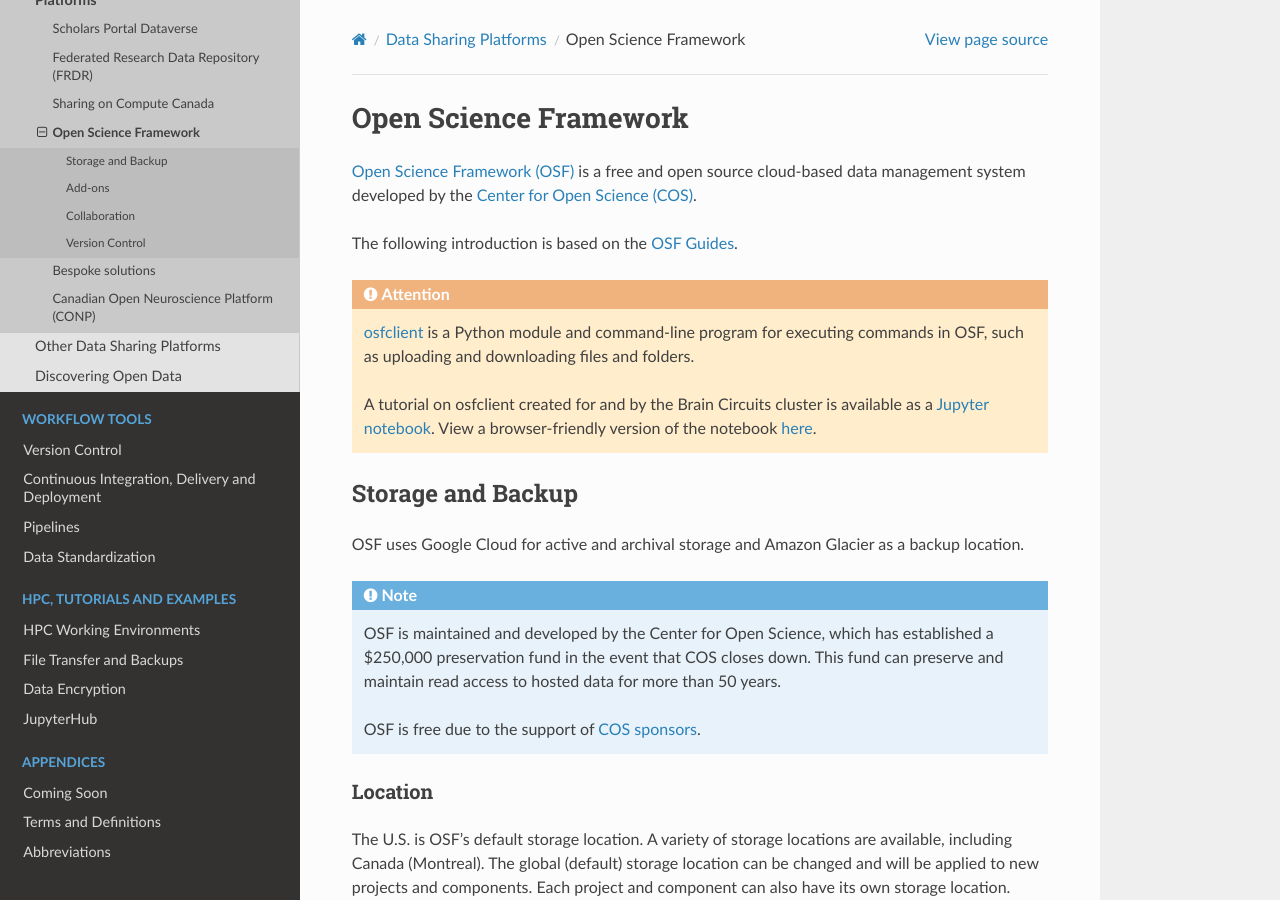
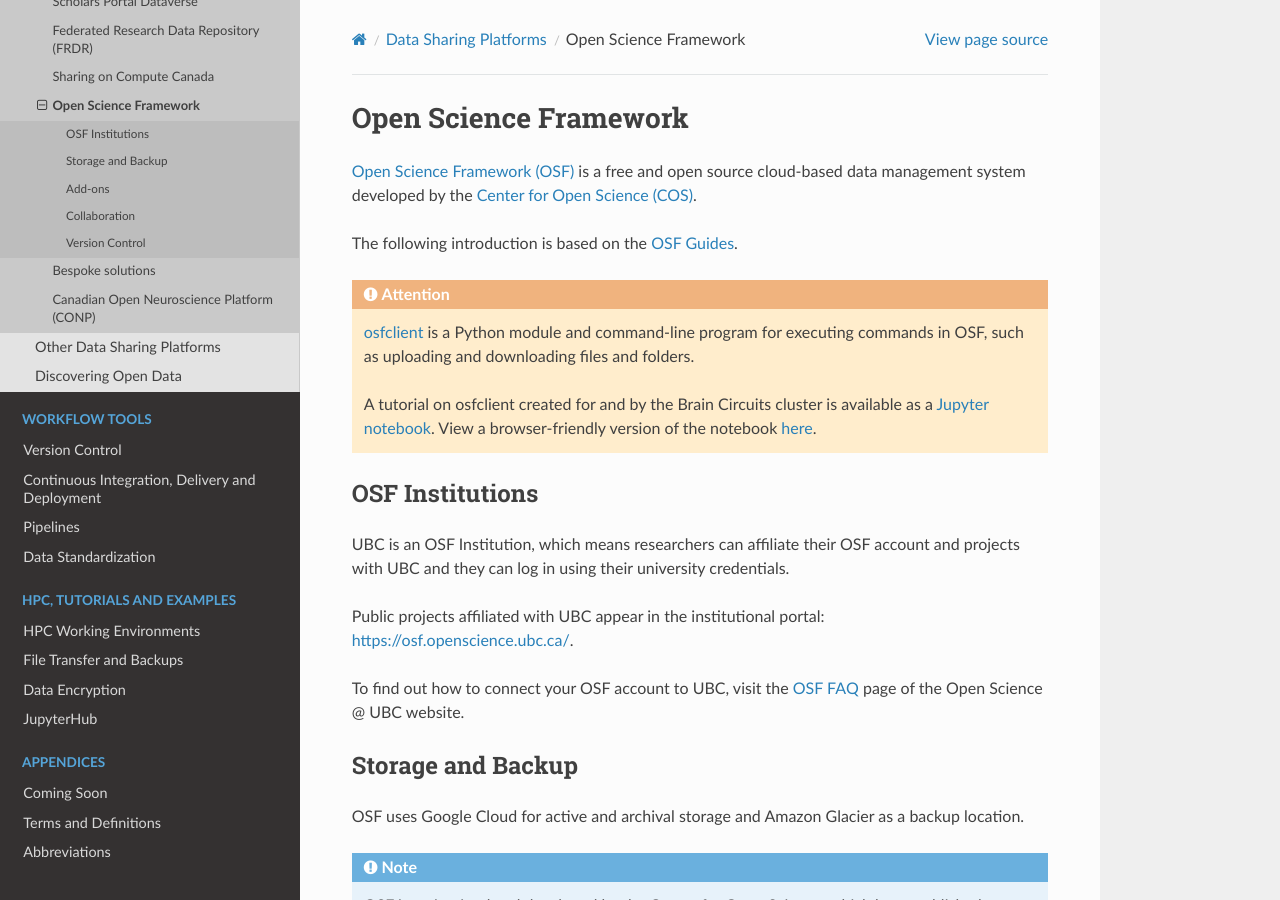
Before and after one commit to ubcbraincircuits/whitepaper, a Sphinx documentation site: the page built from source/data_sharing/open_science_framework.rst, in a window 1280 px wide and 900 px high. Built offline with Sphinx 7.4.7 and the Read the Docs theme 2.0.0, drawn with Linux system fonts in a browser that asks for light colours; pages that are not in the unit, such as notebooks, are missing from menus; some of the changed text lies outside the part shown.

Commit message:
Add OSF Institutions section

```diff
--- a/source/data_sharing/open_science_framework.rst
+++ b/source/data_sharing/open_science_framework.rst
@@ -11,6 +11,18 @@
 
 	A tutorial on osfclient created for and by the Brain Circuits cluster is available as a `Jupyter notebook <https://github.com/ubcbraincircuits/osfclienttutorial>`_.
 	View a browser-friendly version of the notebook `here <https://nbviewer.jupyter.org/github/ubcbraincircuits/osfclienttutorial/blob/master/osfclient.ipynb>`__.
+
+
+OSF Institutions
+----------------
+
+UBC is an OSF Institution, which means researchers can affiliate their OSF account and projects with UBC and
+they can log in using their university credentials.
+
+Public projects affiliated with UBC appear in the institutional portal: https://osf.openscience.ubc.ca/.
+
+To find out how to connect your OSF account to UBC, visit the `OSF FAQ <https://openscience.ubc.ca/research/osf/faq/>`_
+page of the Open Science @ UBC website.
 
 Storage and Backup
 ------------------
```
